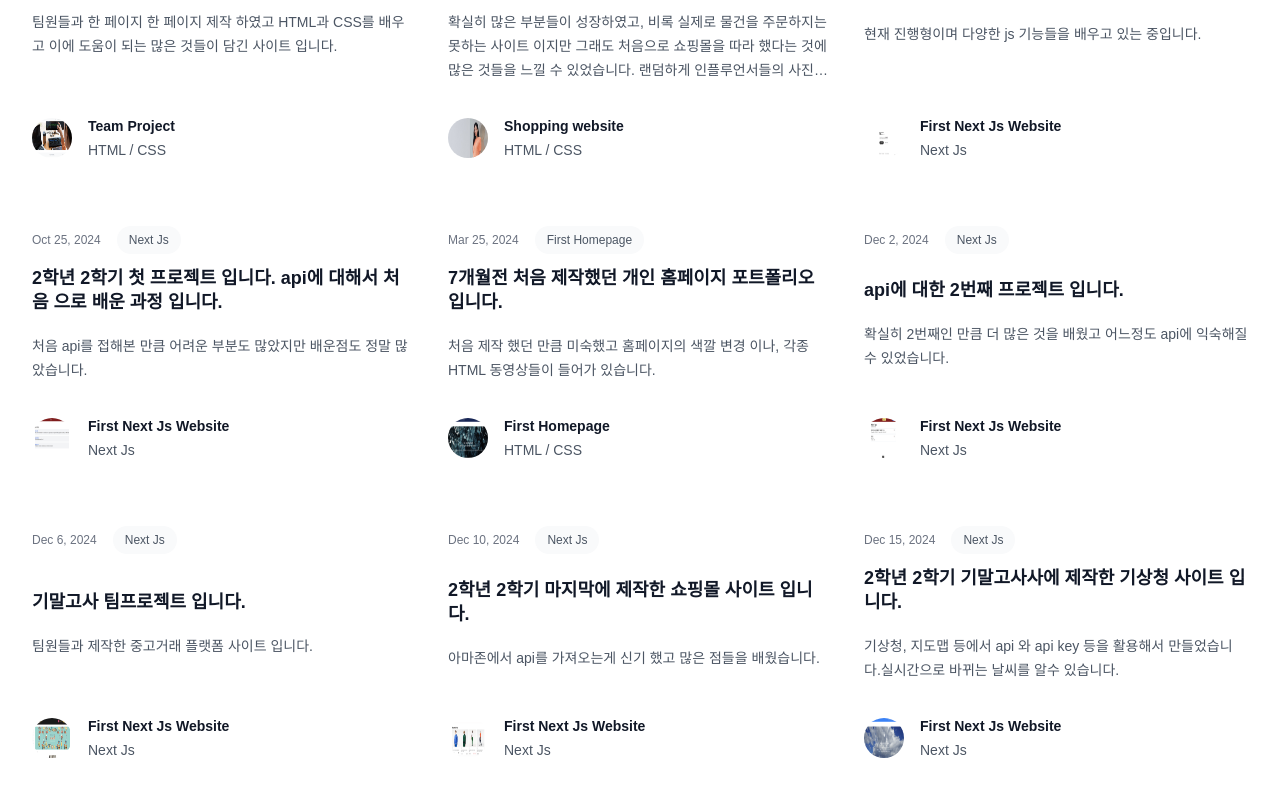
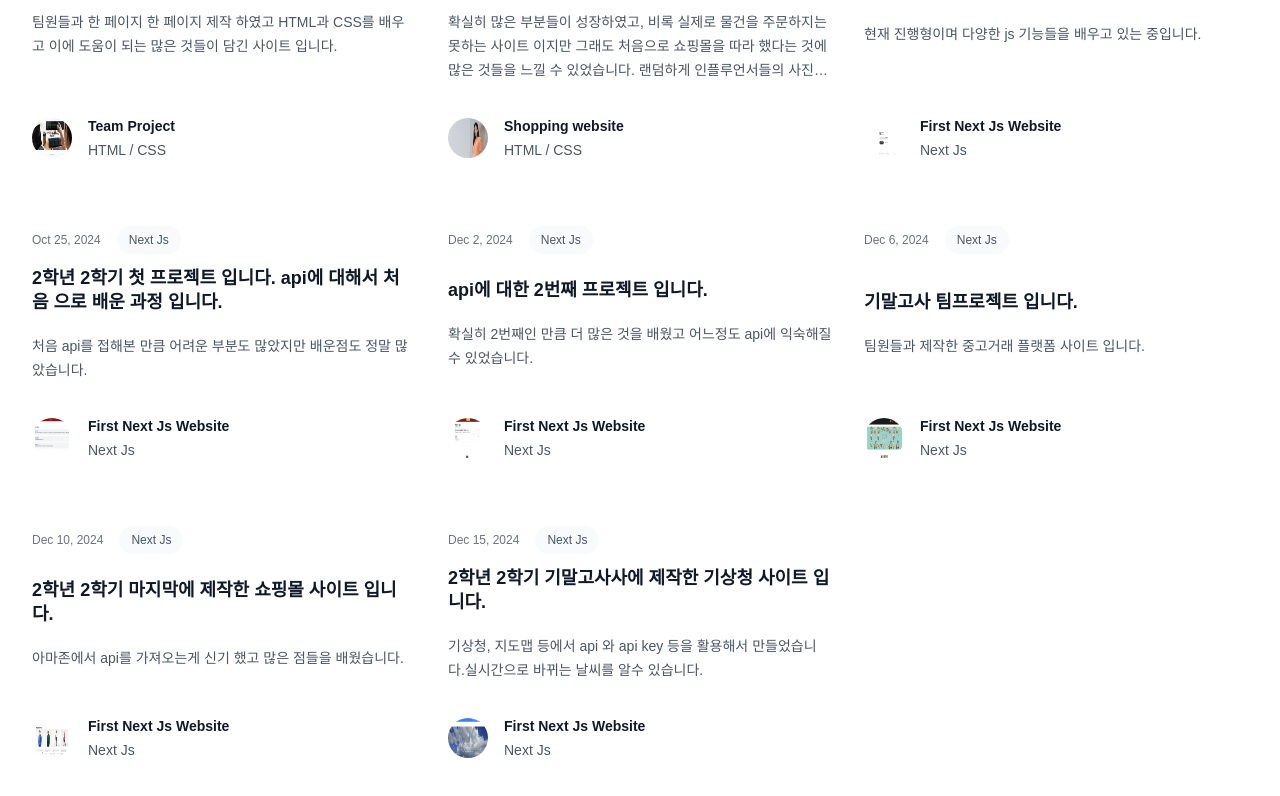
Before and after one commit to parkdaihee/clerk-api, a Next.js app: page /dashboard-client in a window 1280 px wide. Shown: the part 955-1751 px from the top of the page. Built offline with nearby package versions, Linux system fonts and the light colour scheme; no server answers.

Commit message:
Update page.tsx
adsf

```diff
--- a/app/dashboard-client/page.tsx
+++ b/app/dashboard-client/page.tsx
@@ -133,22 +133,6 @@ const posts = [
     },
   },
 
-  {
-    id: 8,
-    title: '7개월전 처음 제작했던 개인 홈페이지 포트폴리오 입니다.',
-    href: '#',
-    description:
-      '처음 제작 했던 만큼 미숙했고 홈페이지의 색깔 변경 이나, 각종 HTML 동영상들이 들어가 있습니다.',
-    date: 'Mar 25, 2024',
-    datetime: '2021-04-05',
-    category: { title: 'First Homepage', href: 'https://hcj-1.vercel.app/' },
-    author: {
-      name: 'First Homepage',
-      role: 'HTML / CSS',
-      href: 'https://hcj-1.vercel.app/',
-      imageUrl: '/8.png',
-    },
-  },
   {
     id: 9,
     title: 'api에 대한 2번째 프로젝트 입니다.',
```
